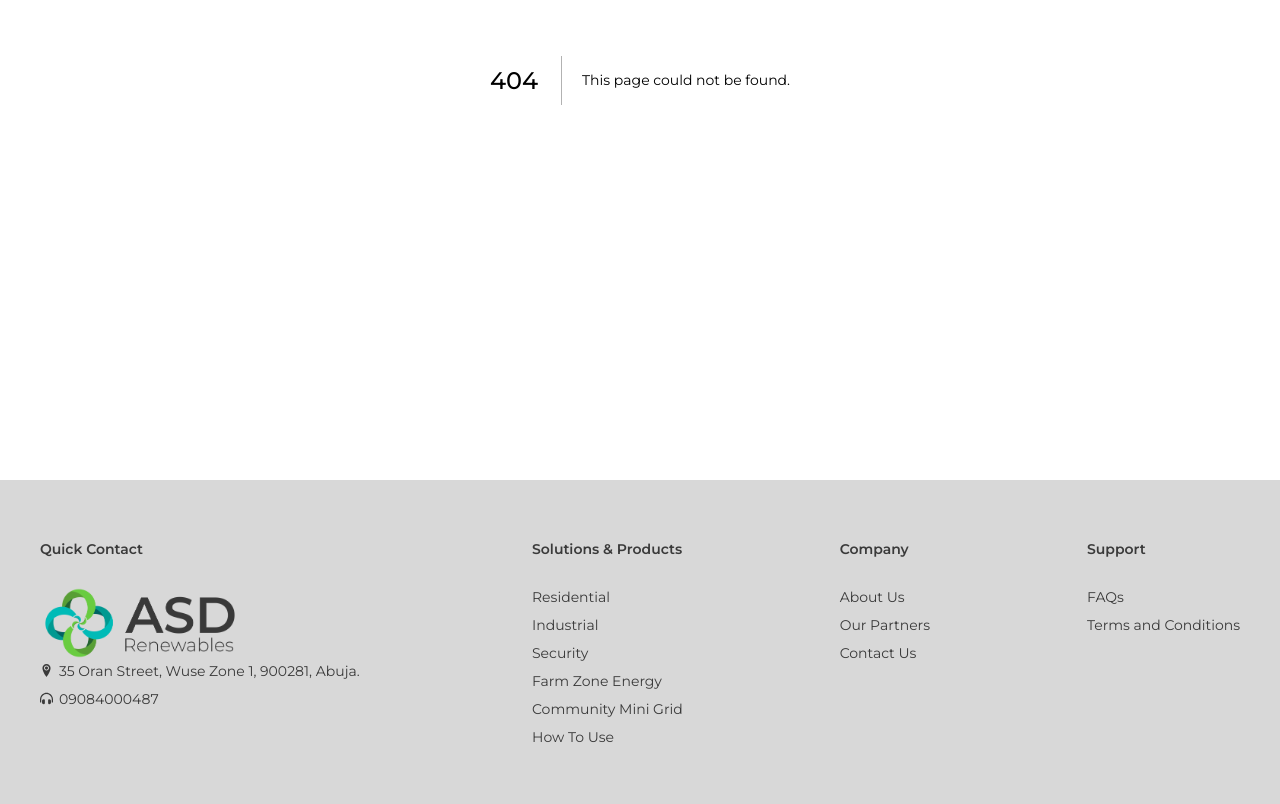
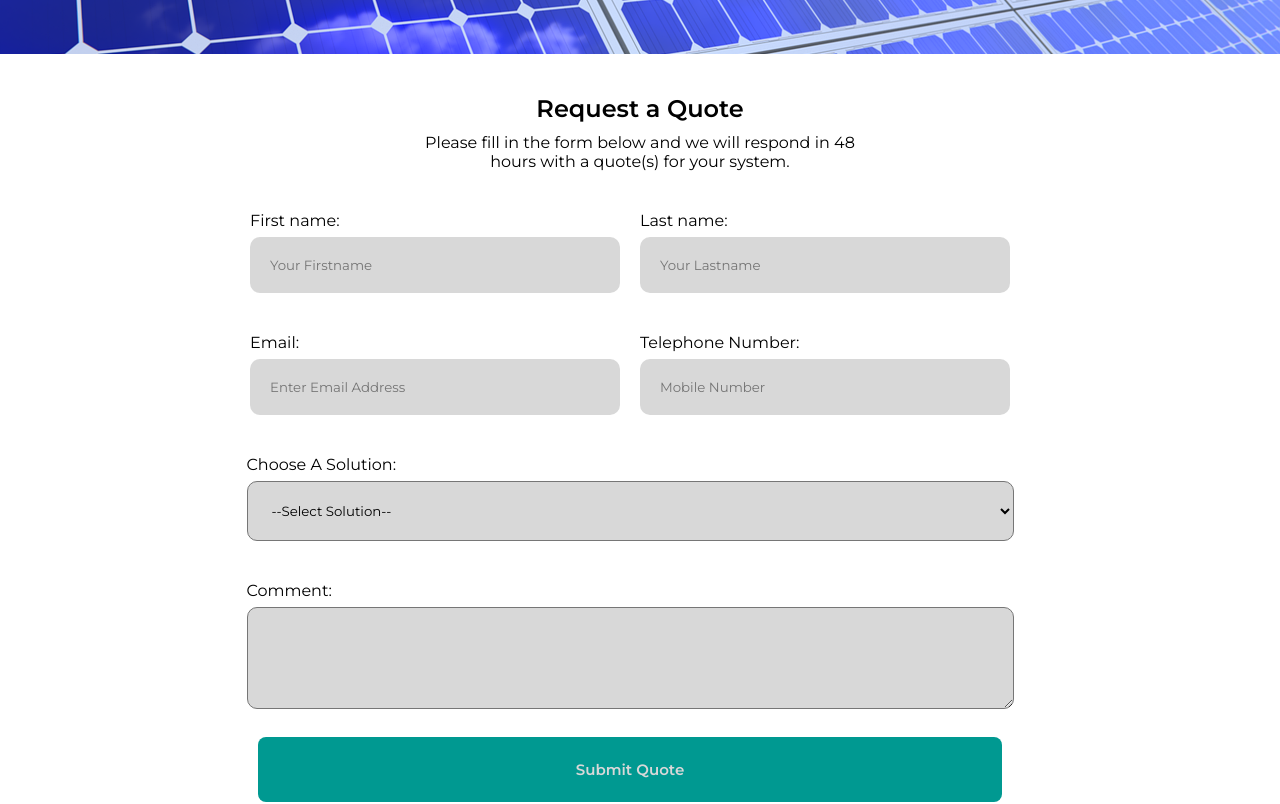
Before and after one commit to layiwola008/asdrenewable, a Next.js app: page /asd-renewables/quote in a window 1280 px wide. Before the commit this address had no page. Shown: the part 320-1124 px from the top of the page. Built offline with nearby package versions, Linux system fonts and the light colour scheme.

Commit message:
Add qoute page

```diff
--- a/components/Energyforms.jsx
+++ b/components/Energyforms.jsx
@@ -25,7 +25,9 @@ const Energyforms = () => {
               ways for our clients so they can benefit from sustainable energy.
             </p>
           </Bounce>
+          <Link href="/asd-renewables/about#solutions">
             <button>Explore Our Solutions</button>
+          </Link>
         </div>
       </div>
 
--- a/components/Navbar.jsx
+++ b/components/Navbar.jsx
@@ -23,9 +23,16 @@ const Navbar = () => {
       </div>
       <div className="navbar__middle">
         <ul>
-          <Link href="/"><li className="active hide__mobile">Home</li></Link>
-          <Link href="/asd-solar/about"><li className="hide__mobile">About Us</li></Link>
+          <Link href="/">
+            <li className="active hide__mobile">Home</li>
+          </Link>
+          <Link href="/asd-renewables/about">
+            <li className="hide__mobile">About Us</li>
+          </Link>
+          <Link href="/asd-renewables/about#solutions">
             <li>Solutions</li>
+          </Link>
+
           <li>Services</li>
           <li>Products</li>
           <li>Partnership</li>
@@ -43,7 +50,9 @@ const Navbar = () => {
           <span className="quote__icon">
             <BsArrowRightCircleFill />
           </span>
+          <Link href="/asd-renewables/quote">
             <p>Get A Quote</p>
+          </Link>
         </div>
       </div>
     </div>
--- a/components/Whysolar.jsx
+++ b/components/Whysolar.jsx
@@ -6,6 +6,7 @@ import Bounce from "react-reveal/Bounce";
 import { data } from "./data";
 
 import SolarQuote from "../public/images/request-solar-quote.png";
+import Link from "next/link";
 
 const Whysolar = () => {
   return (
@@ -63,7 +64,9 @@ const Whysolar = () => {
                 years of trouble-free service.
               </p>
             </Bounce>
+            <Link href="/asd-renewables/quote">
               <button>Go Solar Now</button>
+            </Link>
           </article>
         </div>
       </div>
--- a/components/Whyus.jsx
+++ b/components/Whyus.jsx
@@ -6,6 +6,7 @@ import Slide from "react-reveal/Slide";
 
 import Whyus from "../public/images/solar-engineer-asd.jpg";
 import Leaf from "../public/images/solar-energy-icon-leaf.jpg";
+import Link from "next/link";
 
 const WhyUs = () => {
   return (
@@ -88,12 +89,14 @@ const WhyUs = () => {
                 We are committed to continuous technology innovations driving
                 sustainable growth and adapting to market trends.
               </p>
+              <Link href="/asd-renewables/about">
               <button>
                 <span className="slider__btn__icon">
                   <BsArrowRightCircleFill />
                 </span>
                 Learn More
               </button>
+              </Link>
             </div>
           </Slide>
         </div>
--- a/pages/_app.js
+++ b/pages/_app.js
@@ -18,6 +18,9 @@ import "../styles/footer.css";
 //About Us Styles
 import "../styles/about.css";
 
+//Quote Page Styles
+import "../styles/quote.css";
+
 function MyApp({ Component, pageProps }) {
   return (
     <Layout>
--- /dev/null
+++ b/pages/asd-renewables/quote.jsx
@@ -0,0 +1,97 @@
+import Image from "next/image";
+import React from "react";
+import Slide from "react-reveal/Slide";
+
+import aboutImage from "../../public/images/about-asd.png";
+import asdMan from "../../public/images/asd-man.jpg";
+
+import { solutions } from "../../components/data";
+
+const quote = () => {
+
+    const handleSubmit = (e) => {
+        e.preventDefault();
+    }
+  return (
+    <>
+      <span className="page__header">
+        <Image
+          src={aboutImage}
+          alt="Image"
+          width="1370"
+          height="400"
+          objectFit="cover"
+        />
+        <h1>Request A Quote</h1>
+      </span>
+      <div className="page__wrapper">
+        <div className="col">
+          <div className="quote__desc">
+            <h2>Request a Quote</h2>
+            <p>
+              Please fill in the form below and we will respond in 48 hours with
+              a quote(s) for your system.
+            </p>
+          </div>
+          <div className="quote__form__container">
+            <div className="col">
+              <form className="form" onSubmit={handleSubmit}>
+                <div>
+                  <span>
+                    <label for="fname">First name:</label>
+                    <br />
+                    <input
+                      type="text"
+                      id="fname"
+                      placeholder="Your Firstname"
+                    />
+                  </span>
+                  <span>
+                    <label for="lname">Last name:</label>
+                    <br />
+                    <input type="text" id="lname" placeholder="Your Lastname" />
+                  </span>
+                  <span>
+                    <label for="email">Email:</label>
+                    <br />
+                    <input
+                      type="text"
+                      id="email"
+                      placeholder="Enter Email Address"
+                    />
+                  </span>
+                  <span>
+                    <label for="phone">Telephone Number:</label>
+                    <br />
+                    <input type="text" id="phone" placeholder="Mobile Number" />
+                  </span>
+                  <span>
+                    <label for="solution">Choose A Solution:</label>
+                    <br />
+                    <select name="" id="solution">
+                        <option value="">--Select Solution--</option>
+                      <option value="">Residential/Home Energy</option>
+                      <option value="">Commercial and Industrial Energy</option>
+                      <option value="">Community Mini Grid</option>
+                      <option value="">Farm Zone Energy – Solar pump, Lighting</option>
+                      <option value="">Security: Solar-Powered Surveillance Camera</option>
+                    </select>
+                  </span>
+                  <span>
+                    <label for="comment">Comment:</label>
+                    <br />
+                    <textarea name="" id="comment" rows="5">
+                    </textarea>
+                  </span>
+                </div>
+                <input type="submit" value="Submit Quote" className="button" />
+              </form>
+            </div>
+          </div>
+        </div>
+      </div>
+    </>
+  );
+};
+
+export default quote;
--- a/styles/globals.css
+++ b/styles/globals.css
@@ -9,6 +9,20 @@ body,
 
 ::-webkit-scrollbar {
   width: 0px;
+}
+button {
+  border: none;
+  cursor: pointer;
+  border-radius: 8px;
+  padding: 23px 15px;
+  margin-right: 30px;
+  font-size: 15px;
+  font-weight: bold;
+  transform: scale(1, 1);
+  transition: transform 0.5s ease;
+}
+button:hover {
+  transform: scale(1.2, 1.2);
 }
 
 /*Display Flex With Flex Wrap*/
@@ -41,6 +55,14 @@ body,
   text-align: center;
   border-radius: 15px;
 }
+/*Creates display flex column
+And centers content
+*/
+.col {
+  display: flex;
+  flex-direction: column;
+  align-items: center;
+}
 /*Creates a Row With Display Flex*/
 .row {
   display: flex;
@@ -62,8 +84,6 @@ body,
 .image__style {
   border-radius: 20px;
 }
-/*Forms Of Energy End*/
-
 /*HOMEPAGE MEDIA QUERIES*/
 
 /*IPAD PRO RESPONSIVENESS*/
--- a/styles/navbar.css
+++ b/styles/navbar.css
@@ -119,6 +119,9 @@
   .navbar__container {
     top: 0;
   }
+  .navbar__left {
+    margin-left: -29px;
+  }
   .navbar__middle {
     display: none;
   }
--- /dev/null
+++ b/styles/quote.css
@@ -0,0 +1,114 @@
+.quote__form__container {
+  width: 70%;
+  padding: 0;
+  margin-bottom: 40px;
+}
+.quote__desc {
+  text-align: center;
+  margin: 40px 0;
+}
+.quote__desc h2 {
+  margin-bottom: 10px;
+}
+.quote__desc p {
+  width: 45ch;
+}
+
+.form {
+  display: flex;
+  flex-direction: column;
+  align-items: center;
+  justify-content: center;
+}
+form div {
+  width: 100%;
+  display: flex;
+  flex-wrap: wrap;
+  align-items: center;
+  justify-content: center;
+}
+form span {
+  display: flex;
+  flex-direction: column;
+  margin-bottom: 40px;
+}
+form span input {
+  width: 370px;
+  margin: -12px 20px 0 0;
+  padding: 20px;
+  background-color: #d8d8d8;
+  border: none;
+  border-radius: 10px;
+}
+form span input:focus {
+  outline: none;
+}
+form span select {
+  margin: -12px 20px 0 0;
+  padding: 20px;
+  background-color: #d8d8d8;
+  width: 767px;
+  border-radius: 10px;
+}
+form span textarea {
+  margin: -12px 20px 0 0;
+  padding: 10px;
+  width: 767px;
+  background-color: #d8d8d8;
+  border-radius: 10px;
+}
+form span textarea:focus {
+  outline: none;
+}
+form span label {
+  margin: 0 0;
+}
+.quote__form__container .button {
+  width: 94.5%;
+  margin: -12px 0 0 15px;
+  background-color: #009991;
+  color: #d8d8d8;
+  border: none;
+  cursor: pointer;
+  border-radius: 8px;
+  padding: 23px 15px;
+  margin-right: 35px;
+  font-size: 15px;
+  font-weight: bold;
+  transform: scale(1, 1);
+  transition: transform 0.5s ease;
+}
+.quote__form__container .button:hover {
+  transform: scale(1.2, 1.2);
+}
+
+/*IPAD PRO RESPONSIVENESS*/
+@media only screen and (max-width: 1110px) {
+  .quote__form__container .button {
+    width: 98%;
+  }
+}
+/*Ipad Mini, Ipad, Ipad Air*/
+@media only screen and (max-width: 898px) {
+  form span input {
+    width: 350px;
+  }
+  form span select {
+    width: 720px;
+  }
+  form span textarea {
+    width: 720px;
+  }
+}
+/*Samsung Galaxy and others*/
+@media only screen and (max-width: 466px) {
+  form span input {
+    width: 500px;
+  }
+  form span select {
+    width: 510px;
+  }
+  form span textarea {
+    width: 510px;
+  }
+}
--- a/styles/slider.css
+++ b/styles/slider.css
@@ -70,20 +70,6 @@ hr {
   display: flex;
   align-items: center;
 }
-button {
-  border: none;
-  cursor: pointer;
-  border-radius: 8px;
-  padding: 23px 15px;
-  margin-right: 30px;
-  font-size: 15px;
-  font-weight: bold;
-  transform: scale(1, 1);
-  transition: transform 0.5s ease;
-}
-button:hover {
-  transform: scale(1.2, 1.2);
-}
 .slider__desc button:first-child {
   display: flex;
   align-items: center;
@@ -116,12 +102,12 @@ button:hover {
   .slider__container {
     margin-top: 98px;
   }
+  .slider__desc {
+    left: 40px;
+  }
 }
 /*Samsung Galaxy and others*/
 @media only screen and (max-width: 466px) {
-  .slider__desc {
-    left: 40px;
-  }
   .slider__desc h2 {
     font-size: 30px;
     margin-bottom: 2px;
```
Also changed, not shown: pages/asd-renewables/about.jsx (renamed from pages/asd-solar/about.jsx, +6 -3 lines). Lines whose indentation alone changed are shown as unchanged.
